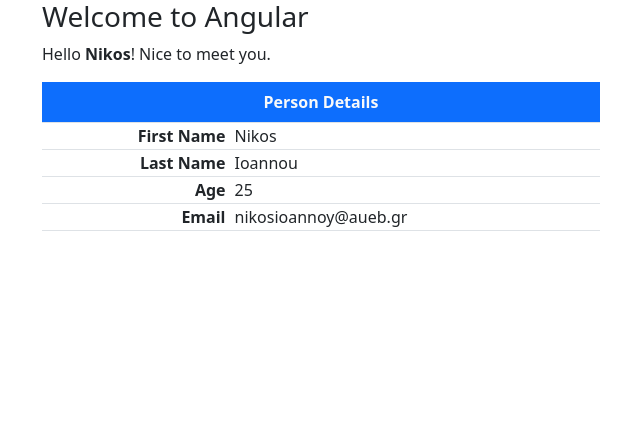
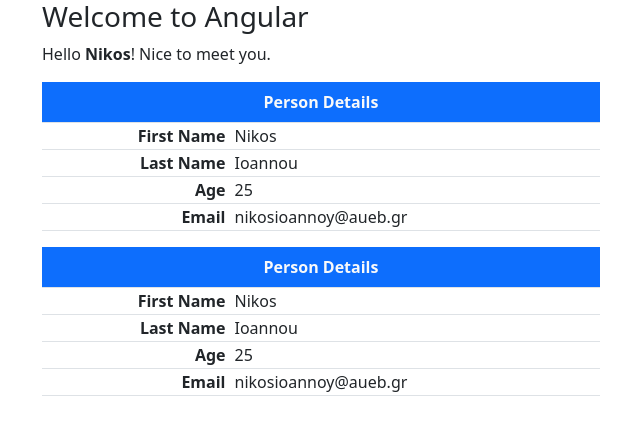
Before and after one commit to nikosioannoy/angular-introduction, an Angular app: page / in a window 1280 px wide. Shown: the top 430 px of the page, without its empty margins (40-680 px from the left). Built offline with nearby package versions, Linux system fonts and the light colour scheme.

Commit message:
02-Initial Commit

```diff
--- a/src/app/app.component.html
+++ b/src/app/app.component.html
@@ -2,25 +2,8 @@
   <h3>Welcome to Angular</h3>
   <p>Hello <strong>{{name}}</strong>! Nice to meet you.</p>
 
-  <table class="table table-bordered w-50">
-    <caption class="caption-top fw-bold bg-primary text-light text-center">
-      Person Details
-    </caption>
-    <tr>
-      <td class="fw-semibold text-end">First Name</td>
-      <td class="ps-2">{{ person.givenName }}</td>
-    </tr>
-    <tr>
-      <td class="fw-semibold text-end">Last Name</td>
-      <td class="ps-2">{{ person.surName }}</td>
-    </tr>
-    <tr>
-      <td class="fw-semibold text-end">Age</td>
-      <td class="ps-2">{{ person.age }}</td>
-    </tr>
-    <tr>
-      <td class="fw-semibold text-end">Email</td>
-      <td class="ps-2">{{ person.email }}</td>
-    </tr>
-  </table>
+  <app-person-table></app-person-table>
+  <app-person-table></app-person-table>
+
+
 </div>
--- a/src/app/app.component.ts
+++ b/src/app/app.component.ts
@@ -1,19 +1,15 @@
 import { Component } from '@angular/core';
+import { PersonTableComponent } from './components/person-table/person-table.component';
 
 @Component({
   selector: 'app-root',
   standalone: true,
-  imports: [],
+  imports: [PersonTableComponent],
   templateUrl: './app.component.html',
   styleUrl: './app.component.css'
 })
 export class AppComponent {
   name = 'Nikos'; //Data binding me to html arxeio
 
-  person = {
-    givenName: 'Nikos',
-    surName: 'Ioannou',
-    age: 25,
-    email: 'nikosioannoy@aueb.gr'
-  }
+
 }
--- /dev/null
+++ b/src/app/components/person-table/person-table.component.html
@@ -0,0 +1,21 @@
+<table class="table table-bordered w-50">
+  <caption class="caption-top fw-bold bg-primary text-light text-center">
+    Person Details
+  </caption>
+  <tr>
+    <td class="fw-semibold text-end">First Name</td>
+    <td class="ps-2">{{ person.givenName }}</td>
+  </tr>
+  <tr>
+    <td class="fw-semibold text-end">Last Name</td>
+    <td class="ps-2">{{ person.surName }}</td>
+  </tr>
+  <tr>
+    <td class="fw-semibold text-end">Age</td>
+    <td class="ps-2">{{ person.age }}</td>
+  </tr>
+  <tr>
+    <td class="fw-semibold text-end">Email</td>
+    <td class="ps-2">{{ person.email }}</td>
+  </tr>
+</table>
--- /dev/null
+++ b/src/app/components/person-table/person-table.component.ts
@@ -0,0 +1,17 @@
+import { Component } from '@angular/core';
+
+@Component({
+  selector: 'app-person-table',
+  standalone: true,
+  imports: [],
+  templateUrl: './person-table.component.html',
+  styleUrl: './person-table.component.css'
+})
+export class PersonTableComponent {
+  person = {
+    givenName: 'Nikos',
+    surName: 'Ioannou',
+    age: 25,
+    email: 'nikosioannoy@aueb.gr'
+  }
+}
```
Also changed, not shown: src/app/components/person-table/person-table.component.css (added).
